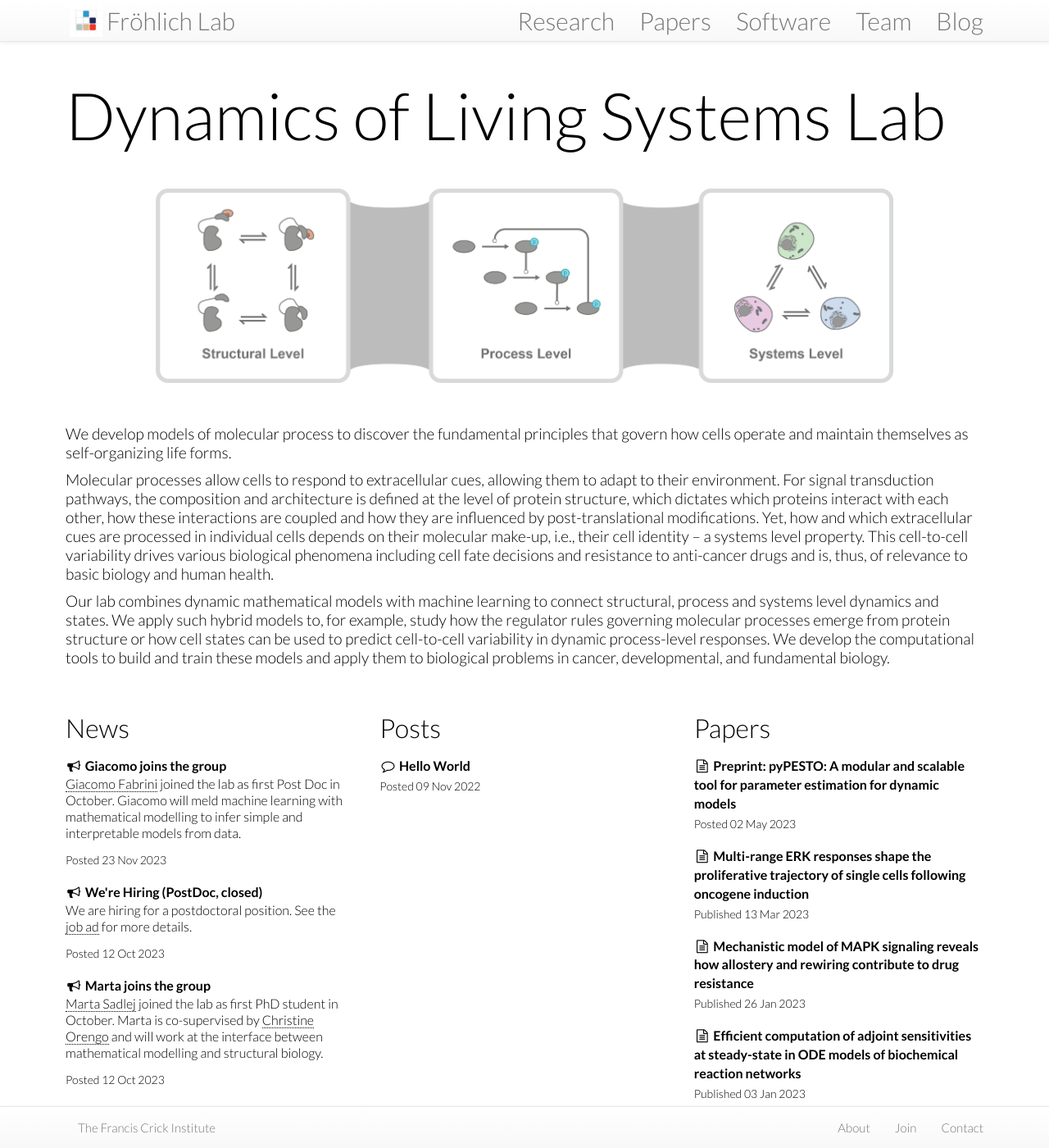
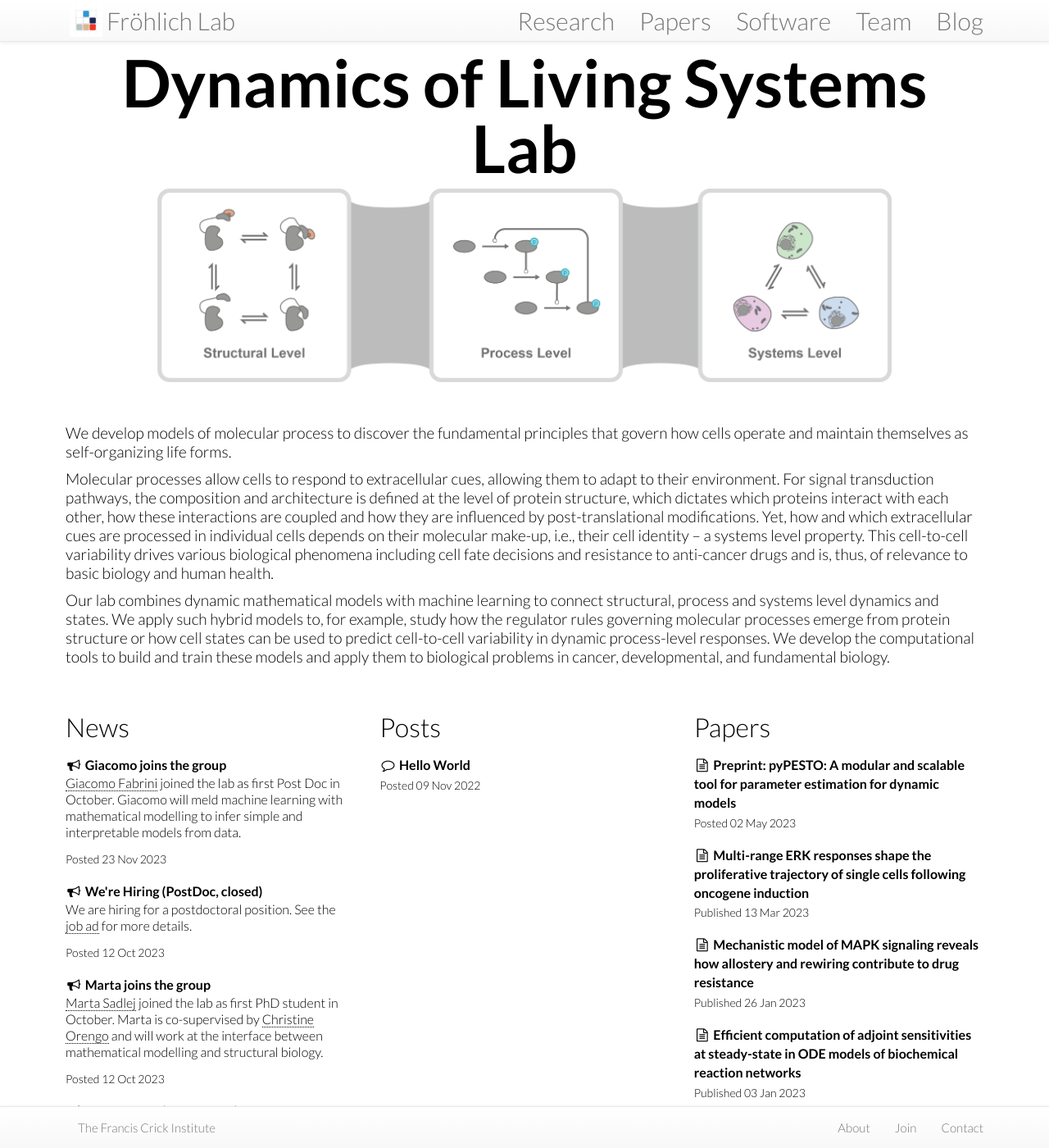
Before and after one commit to frohlich-lab/frohlichlab.github.io, a Jekyll site: the page built from index.html, in a window 1280 px wide and 1400 px high. Shown: the whole window at 82% size. Built offline with Jekyll 4.4.1, drawn with Linux system fonts in a browser that asks for light colours; nearby versions of some CDN libraries.

Commit message:
fix display on phones

```diff
--- a/assets/themes/lab/css/style.scss
+++ b/assets/themes/lab/css/style.scss
@@ -272,11 +272,8 @@
 // headings
 
 .logotitle {
-	font-size: 30px;
-	font-size: 7vw;
-	line-height: 30px;
-	line-height: 4vw;
-	font-weight: 100;
+	font-size: 50px;
+	line-height: 50px;
 }
 
 @media all and (min-width: 1024px) {
--- a/index.html
+++ b/index.html
@@ -17,7 +17,7 @@
 			{{ homepage.title }}
 		</div>
 		<center>
-			<img src="/assets/themes/lab/images/banner/banner.png" width=900px>
+			<img src="/assets/themes/lab/images/banner/banner.png" width="80%">
 		</center>
 	</div>
 </div>
```
